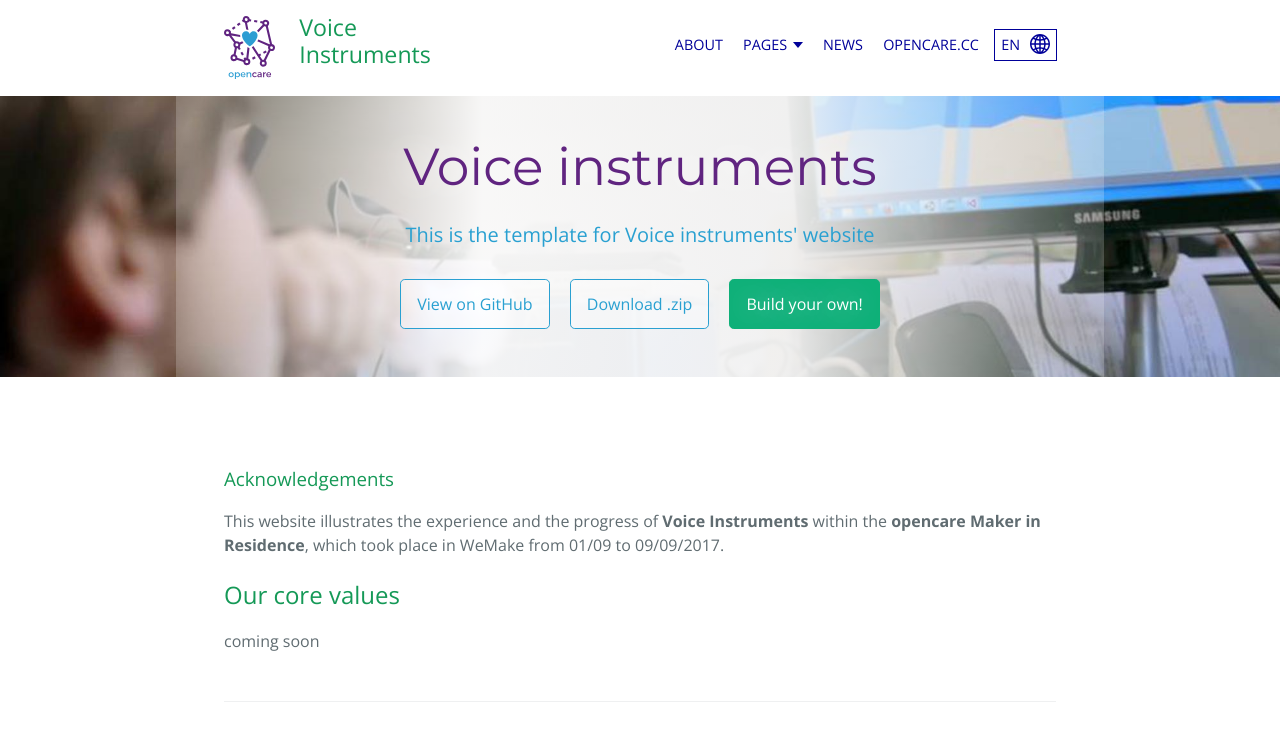
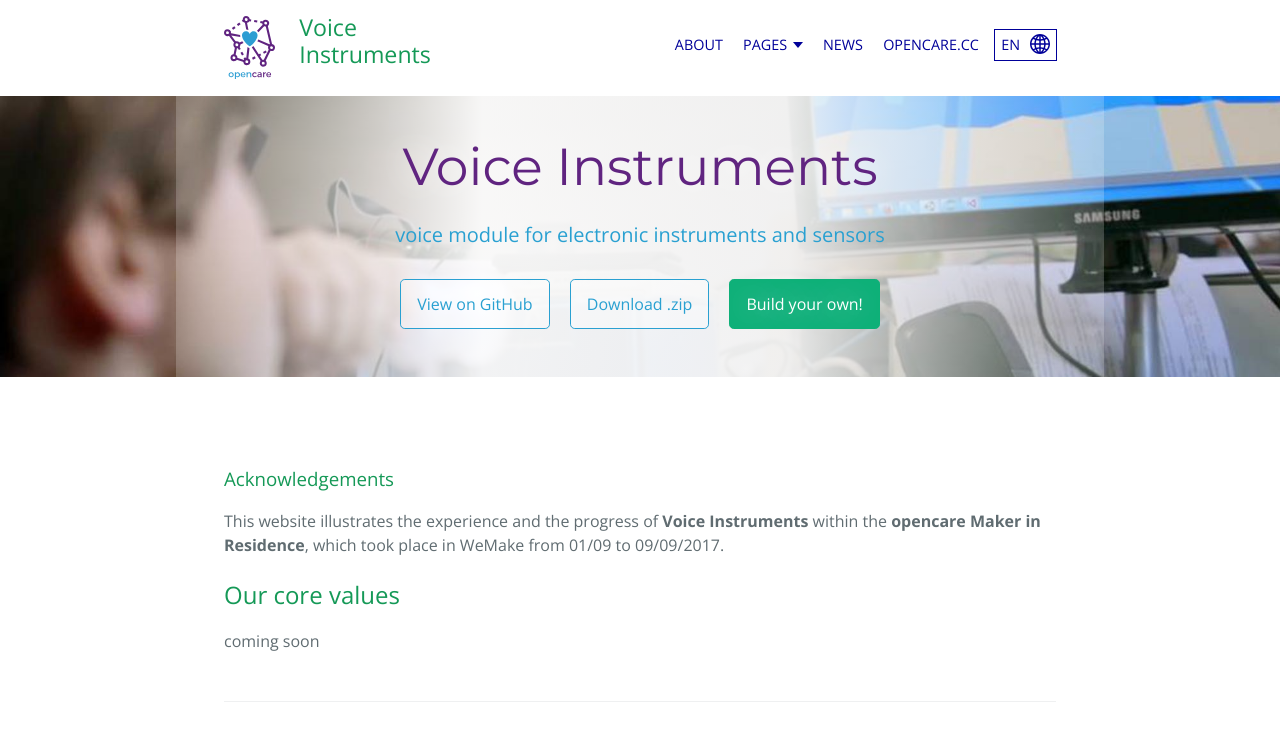
Before and after one commit to opencarecc/voiceinstruments, a Jekyll site: the page built from index.html, in a window 1280 px wide and 900 px high, cut to the strip 0-746 px from the top of the window. Shown: the top 741 px of the strip. Built offline with Jekyll 4.4.1, drawn with Linux system fonts in a browser that asks for light colours; comment, search, counter and statistics services are not loaded.

Commit message:
Update tagline

```diff
--- a/_data/en/lang.yml
+++ b/_data/en/lang.yml
@@ -14,8 +14,8 @@
 # ---------------------------------
 # dictionary keys for homeheader.html include file
 header:
-  title: "Voice instruments"
-  tagline: "This is the template for Voice instruments' website"
+  title: "Voice Instruments"
+  tagline: "voice module for electronic instruments and sensors"
   buttons:
     - text: "View on GitHub"
       link: "https://github.com/opencarecc/voiceinstruments"
```
